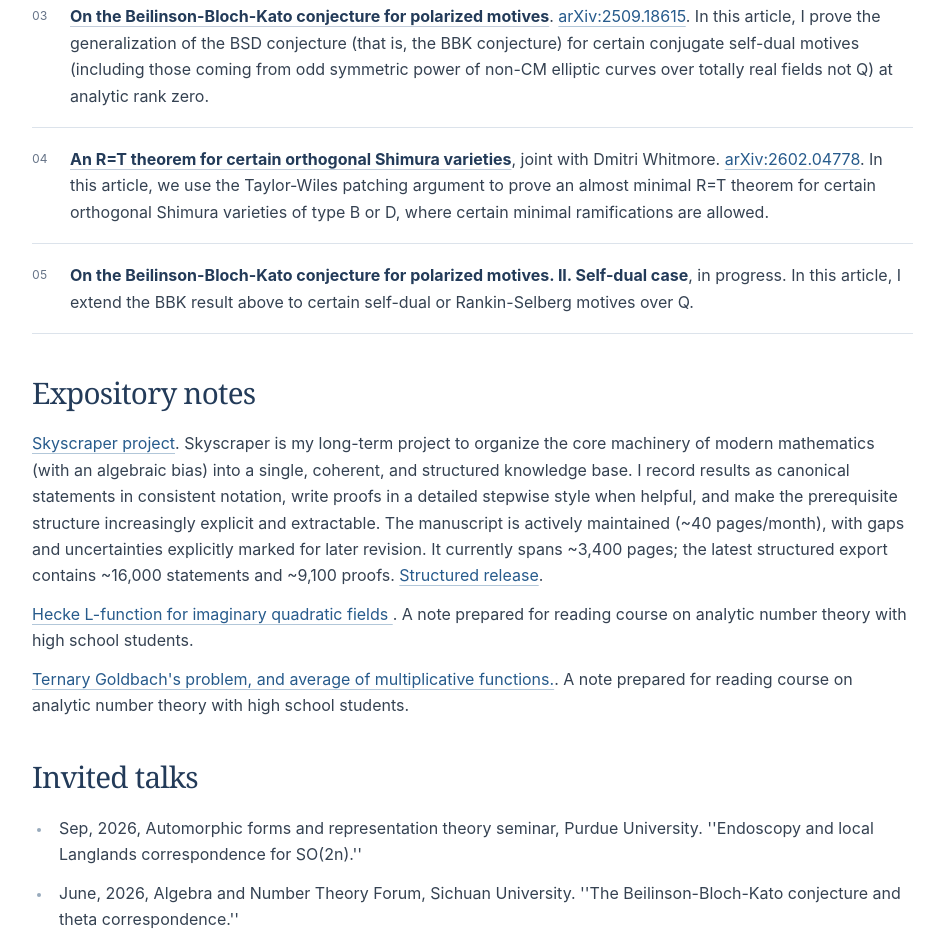
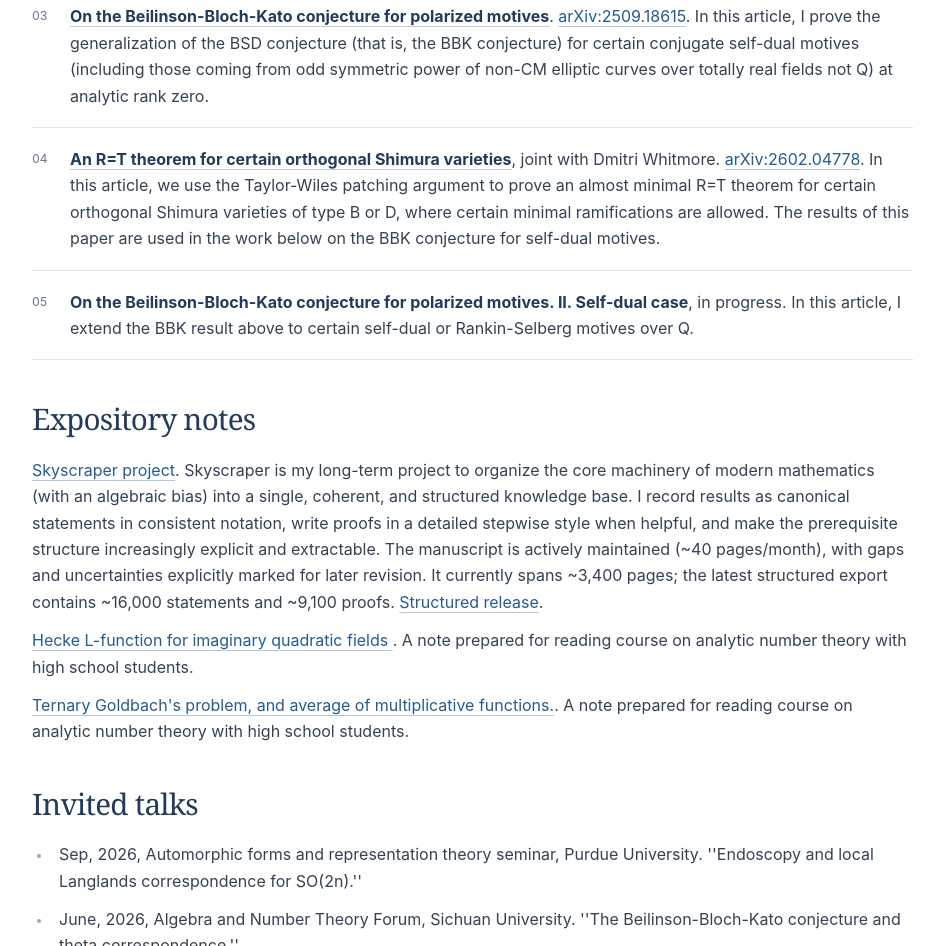
Before and after one commit to hpeng3538/hpeng3538.github.io, a plain HTML site: page index.html in a window 1280 px wide. Shown: the part 1037-1983 px from the top of the page, without its empty margins (279-1223 px from the left). Drawn offline with Linux system fonts and the light colour scheme.

Commit message:
Update index.html

```diff
--- a/index.html
+++ b/index.html
@@ -44,7 +44,7 @@ I work in arithmetic geometry and number theory. My interests include integral a
         <a href="On%20the%20Beilinson-Bloch-Kato%20conjecture%20for%20polarized%20motives.pdf"> On the Beilinson-Bloch-Kato conjecture for polarized motives</a>. <a href="http://arxiv.org/abs/2509.18615">arXiv:2509.18615</a>. In this article, I prove the generalization of the BSD conjecture (that is, the BBK conjecture) for certain conjugate self-dual motives (including those coming from odd symmetric power of non-CM elliptic curves over totally real fields not Q) at analytic rank zero.
     </li>
     <li>
-        <a href="R_T_orthogonal.pdf">An R=T theorem for certain orthogonal Shimura varieties</a>, joint with Dmitri Whitmore.  <a href="https://arxiv.org/abs/2602.04778">arXiv:2602.04778</a>. In this article, we use the Taylor-Wiles patching argument to prove an almost minimal R=T theorem for certain orthogonal Shimura varieties of type B or D, where certain minimal ramifications are allowed.
+        <a href="R_T_orthogonal.pdf">An R=T theorem for certain orthogonal Shimura varieties</a>, joint with Dmitri Whitmore.  <a href="https://arxiv.org/abs/2602.04778">arXiv:2602.04778</a>. In this article, we use the Taylor-Wiles patching argument to prove an almost minimal R=T theorem for certain orthogonal Shimura varieties of type B or D, where certain minimal ramifications are allowed. The results of this paper are used in the work below on the BBK conjecture for self-dual motives.
     </li>
     <li>
         <span>On the Beilinson-Bloch-Kato conjecture for polarized motives. II. Self-dual case</span>, in progress. In this article, I extend the BBK result above to certain self-dual or Rankin-Selberg motives over Q.
```
